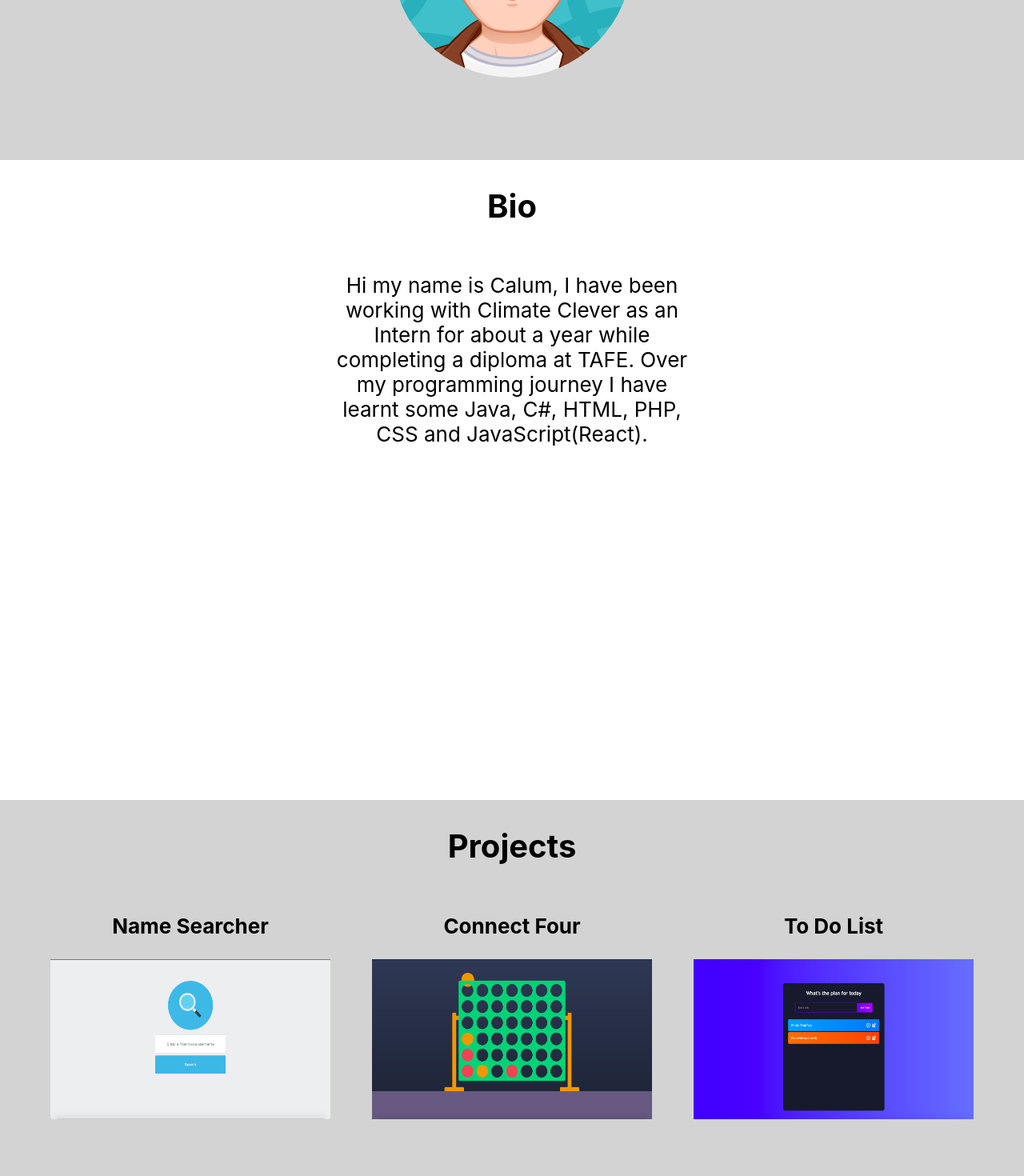
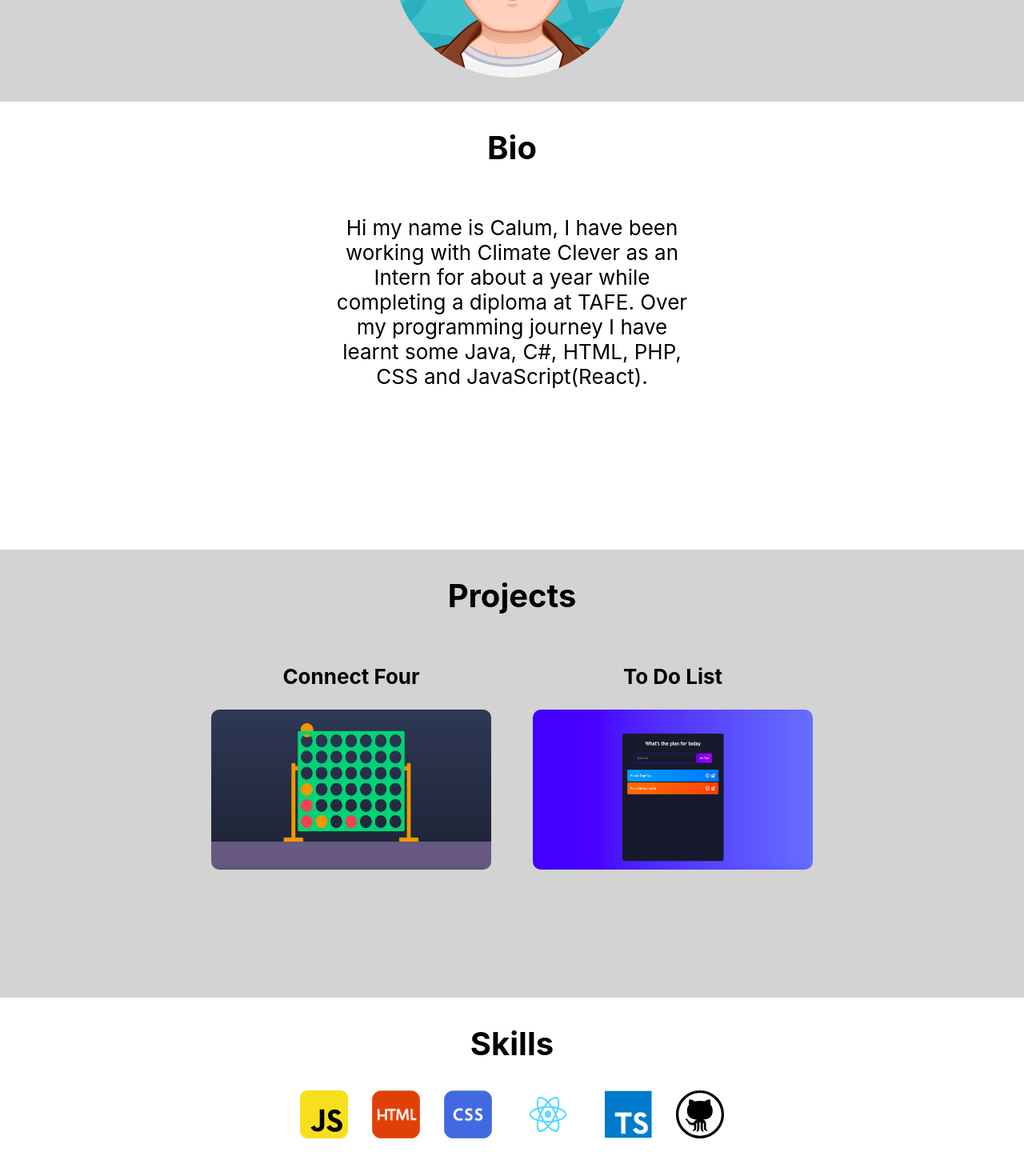
Before and after one commit to CalumSmith2401/my-portfolio, a React (Create React App) app: page / in a window 1280 px wide. Shown: the part 600-2070 px from the top of the page at 80% size. Built offline with nearby package versions, Linux system fonts and the light colour scheme.

Commit message:
Changed projects

```diff
--- a/src/App.css
+++ b/src/App.css
@@ -3,9 +3,10 @@
 }
 
 .App-header {
-  background-color: "white";
-  min-height: 100vh;
+  background-color: white;
+  min-height: 70vh;
   display: flex;
+  align-content: center;
   flex-direction: column;
   font-size: calc(10px + 2vmin);
   color: black;
@@ -13,8 +14,7 @@
 
 .App-body {
   position: relative;
-  background-color: "white";
-  min-height: 100vh;
+  min-height: 70vh;
   display: flex;
   flex-direction: column;
   font-size: calc(10px + 2vmin);
@@ -22,8 +22,22 @@
 }
 
 .img {
-  margin-left: 5px;
-  margin-right: 5px;
+  margin-left: 15px;
+  margin-right: 15px;
+}
+
+.img:hover {
+  transform: scale(1.5);
+}
+
+.portfolio {
+  margin-left: auto;
+  margin-right: auto;
+  border-radius: 10px;
+}
+
+.portfolio:hover {
+  transform: scale(1.1);
 }
 
 .Avatar {
@@ -43,6 +57,10 @@
   margin-left: 10%;
 }
 
+.SocialMedia:hover {
+  transform: scale(1.2);
+}
+
 .App-link {
   color: #61dafb;
 }
--- a/src/App.tsx
+++ b/src/App.tsx
@@ -16,7 +16,6 @@ import ReactIcon from "./Images/ReactIcon.png";
 import TypeScriptIcon from "./Images/TypeScriptIcon.png";
 
 // Portfolio Examples
-import TreehousePortfolio from "./Images/TreehouseNameSearcher.png";
 import ConnectFourPortfolio from "./Images/ConnectFour.png";
 import TodoListPortfolio from "./Images/TodoList.png";
 
@@ -44,15 +43,6 @@ function App() {
         <TABLE>
           <tr>
             <th>
-              <P>Name Searcher</P>
-              <img
-                src={TreehousePortfolio}
-                alt="treehouseNameSearcher"
-                width="350px"
-                height="200px"
-              />
-            </th>
-            <th>
               <P>Connect Four</P>
               <a href="https://trusting-hodgkin-a6c0c6.netlify.app/">
                 <img
@@ -70,6 +60,7 @@ function App() {
                 <img
                   src={TodoListPortfolio}
                   alt="todolist"
+                  className="portfolio"
                   width="350px"
                   height="200px"
                 />
--- a/src/styles.ts
+++ b/src/styles.ts
@@ -28,7 +28,6 @@ export const BioDiv = styled.div(() => ({
   width: "35%",
   marginLeft: "auto",
   marginRight: "auto",
-  marginBottom: "200px",
 }));
 
 export const FOOTER = styled.footer(() => ({
```
Also changed, not shown: 1 other file (tests, documents, lock files or other folders).
